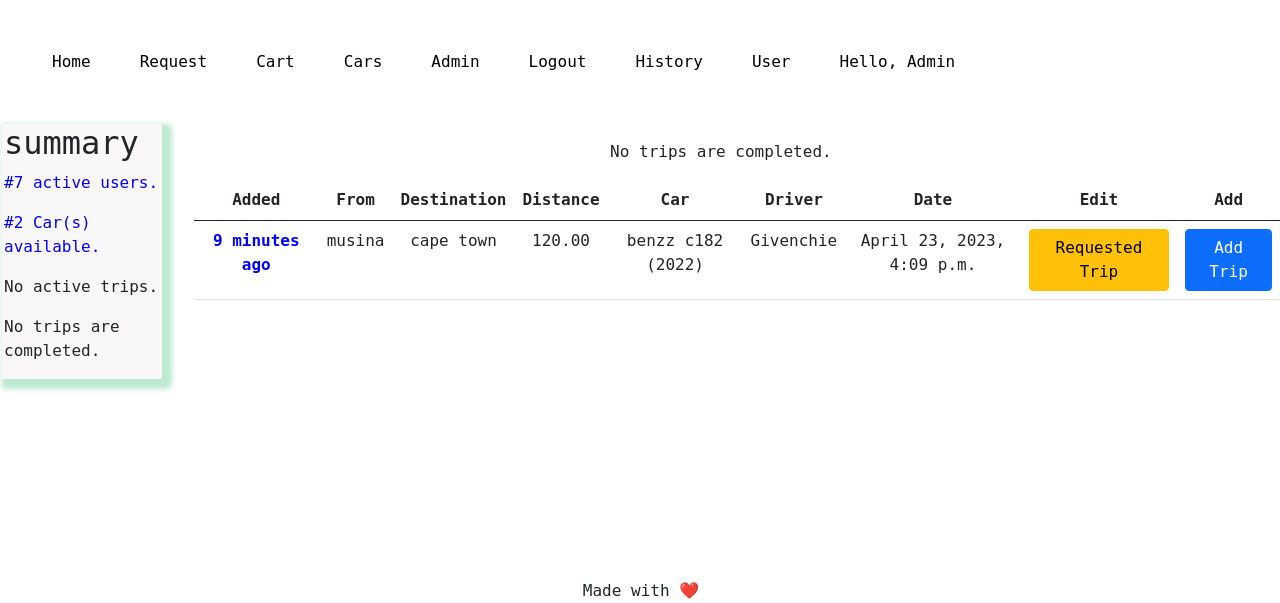
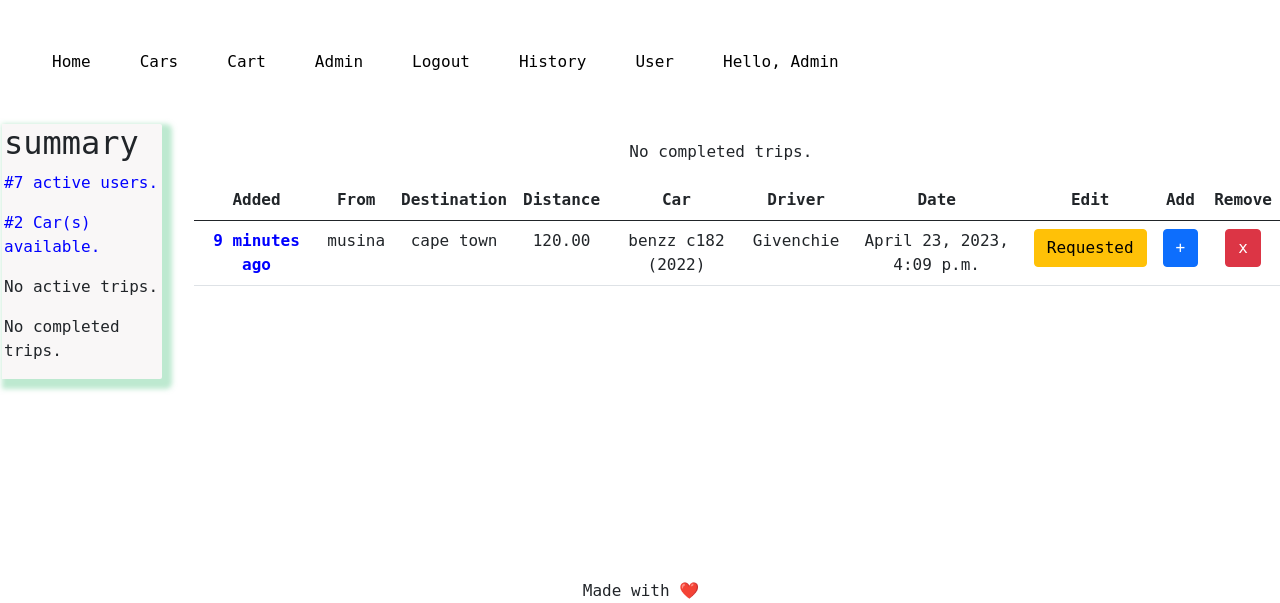
Before and after one commit to GivenMoreti/GlobeTrotter, a Django app: page /trips/ in a window 1280 px wide. Shown: the top 603 px of the page. Run offline with Django 4.2, Linux system fonts and the light colour scheme; a user stored in the database is signed in; data comes from the database, SQL or seed files in the repository; both versions use the stored data as it was after the commit.

Commit message:
edit models

```diff
--- a/trip/templates/trip/header.html
+++ b/trip/templates/trip/header.html
@@ -2,9 +2,8 @@
   {% if user.is_authenticated %}
 
   <a href="{% url 'trips'%}">Home</a>
-  <a href="{% url 'request-trip' %}">Request</a>
+  <a href="{% url 'cars' %}">Cars</a>
   <a href="{% url 'cart' %}">Cart</a>
-  <a href="{% url 'cars' %}">Cars</a>
   <a href="/admin">Admin</a>
   <a href="{% url 'logout' %}">Logout</a>
   <a href="{% url 'history' %}">History</a>
--- a/trip/templates/trip/home.html
+++ b/trip/templates/trip/home.html
@@ -62,7 +62,7 @@
     <p>{% if count_completed_trips %}</p>
     <p style="color:rgb(236, 155, 4);">#completed trips :{{ count_completed_trips}}</p>
     {%else%}
-    <p>No trips are completed.</p>
+    <p>No completed trips.</p>
     {% endif %}
 
   </div>
@@ -73,7 +73,7 @@
     <p>{% if count_completed_trips %}</p>
     <h3>Book a trip now</h3>
     {%else%}
-    <p>No trips are completed.</p>
+    <p>No completed trips.</p>
     {% endif %}
 
 
@@ -93,6 +93,7 @@
               <th scope="col">Edit</th>
 
               <th scope="col">Add</th>
+              <th scope="col">Remove</th>
             </tr>
           </thead>
           <tbody>
@@ -109,17 +110,20 @@
               <td>{{trip.trip_date}}</td>
               <td>
                 {% if trip.status == "Completed" %}
-                <a id="editBtn" href="{% url 'edit_trip' trip.id %}" class="btn btn-warning">{{trip.status}} Trip
+                <a id="editBtn" href="{% url 'edit_trip' trip.id %}" class="btn btn-warning">{{trip.status}}
                 </a>
                 {% else%}
-                <a id="editBtn" href="{% url 'edit_trip' trip.id %}" class="btn btn-warning">{{trip.status}} Trip
+                <a id="editBtn" href="{% url 'edit_trip' trip.id %}" class="btn btn-warning">{{trip.status}}
                 </a>
                 {% endif %}
 
               </td>
 
               <td>
-                <a id="add_trip" href="{% url 'add_trip' %}" class="btn btn-primary">Add Trip</a>
+                <a id="add_trip" href="{% url 'add_trip' %}" class="btn btn-primary">+</a>
+              </td>
+              <td>
+                <a id="add_trip" href="{% url 'delete_trip' trip.id %}" class="btn btn-danger">x</a>
               </td>
             </tr>
             {% endfor %}
@@ -131,7 +135,7 @@
 
   {%else%}
   <div>
-    <a href="{% url 'add_car' %}" class="btn btn-success">Add car</a>
+    <a href="{% url 'add_trip' %}" class="btn btn-success">Add trip</a>
   </div>
   {% endif %}
 </div>
--- a/trip/urls.py
+++ b/trip/urls.py
@@ -5,19 +5,23 @@ from . import views
 urlpatterns = [
     # test the home view
     path('user/',views.user,name='user'),
-
     path('',views.greet,name='greet'),
     path('trips/',views.get_trips,name="trips"),
     path('cars/',views.get_cars,name="cars"),
     path('users/',views.get_users,name="all-users"),
-    path('request_trip/',views.request_trip,name="request-trip"),
+    # path('request_trip/',views.request_trip,name="request-trip"),
     path ('cart/',views.cart,name="cart"),
     path('login/',views.login_view, name='login'),
     path('logout/',views.logout_view, name='logout'),
     path('register/',views.register, name='register'),
     path('add_trip/',views.add_trip, name='add_trip'),
     path('add_car/',views.add_car, name='add_car'),
+    path('delete_car/<int:id>/',views.delete_car, name='delete_car'),
+    path('delete_trip/<int:id>/',views.delete_trip, name='delete_trip'),
+
     path('edit_trip/<int:id>/', views.edit_trip, name='edit_trip'),
+    path('edit_car/<int:id>/', views.edit_car, name='edit_car'),
+
     path('delete/<int:id>/', views.deleted_trip, name='deleted_trip'),
     path('history/',views.history, name='history'),
     # path('activity/',views.recent_activity, name='recent_activity')
--- a/trip/views.py
+++ b/trip/views.py
@@ -29,19 +29,19 @@ def greet(request):
     return render(request,'trip/greet.html')
 
 
-@login_required
-def request_trip(request):
-    if request.method == 'POST':
-        form = TripRequestForm(request.POST)
-        if form.is_valid():
-            trip = form.save(commit=False)
-            trip.save()
-            cart, created = Cart.objects.get_or_create(owner=request.user)
-            cart.trips.add(trip)
-            return redirect('cart')
-    else:
-        form= TripRequestForm()
-    return render(request, 'trip/request_trip.html',{"form":form})
+# @login_required
+# def request_trip(request):
+#     if request.method == 'POST':
+#         form = TripRequestForm(request.POST)
+#         if form.is_valid():
+#             trip = form.save(commit=False)
+#             trip.save()
+#             cart, created = Cart.objects.get_or_create(owner=request.user)
+#             cart.trips.add(trip)
+#             return redirect('cart')
+#     else:
+#         form= TripRequestForm()
+#     return render(request, 'trip/request_trip.html',{"form":form})
 
 # add a trip once logged in
 @login_required
@@ -69,6 +69,7 @@ def add_trip(request):
     return render(request, 'trip/add_trip.html', {'add_trip_form': add_trip_form})
 
 # allow logged in users to edit trips
+@login_required
 def edit_trip(request, id):
     trip = Trip.objects.get(id=id)
     form = TripForm(instance = trip)
@@ -209,6 +210,20 @@ def deleted_trip(request, id):
     deleted_trip.delete()
     return redirect('trips')
 
+@login_required
+def delete_car(request, id):
+    car = Car.objects.get(id=id)
+    car.delete()
+    return redirect('cars')
+
+@login_required
+def delete_trip(request, id):
+    trip = Trip.objects.get(id=id)
+    trip.delete()
+    return redirect('trips')
+
+
+@login_required
 def history(request):
     deleted_trips = DeletedTrip.objects.all().order_by('-deleted_at')
     return render(request,'trip/history.html',{"deleted_trips":deleted_trips})
@@ -229,17 +244,23 @@ def add_car(request):
 
 
 # get all cars on the system
+@login_required
 def get_cars(request):
     cars = Car.objects.all()
     cars_count = cars.count()
     context = {"cars":cars,"cars_count":cars_count}
     return render(request,"trip/cars.html",context)
 
-# get user activity history
-# from django.utils import timezone
+# edit a car
+@login_required
+def edit_car(request, id):
+    car = Car.objects.get(id=id)
+    form = CarForm(instance = car)
 
-# def recent_activity(request):
-#     user = request.User
-#     recent_activity = user.useractivity_set.filter(timestamp__gte=timezone.now()- timezone.timedelta(days=7))
+    if request.method == 'POST':
+        form = CarForm(request.POST,instance=car)
+        if form.is_valid():
+            form.save()
+            return redirect("cars")
 
-#     return render( request,"trip/recent_activity.html",{"recent_activity":recent_activity})
+    return render(request, 'trip/edit_car.html', {'form': form})
```
Also changed, not shown: trip/templates/trip/cars.html (+12 -1 lines), trip/templates/trip/edit_car.html (added, +11 -0 lines), db.sqlite3.
